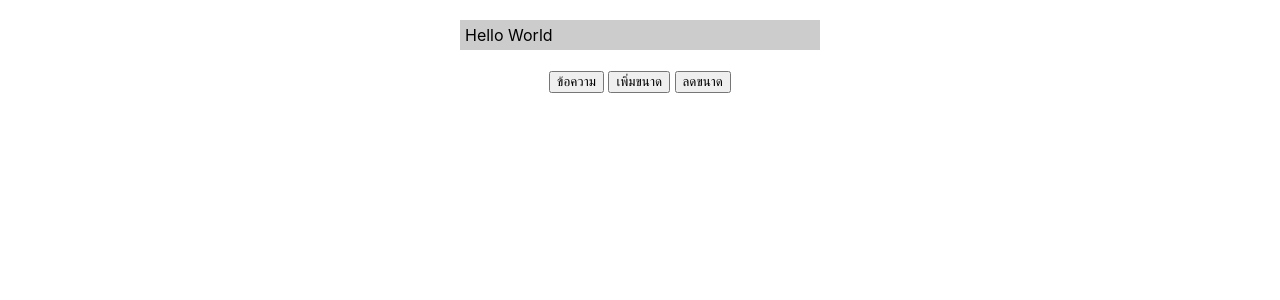
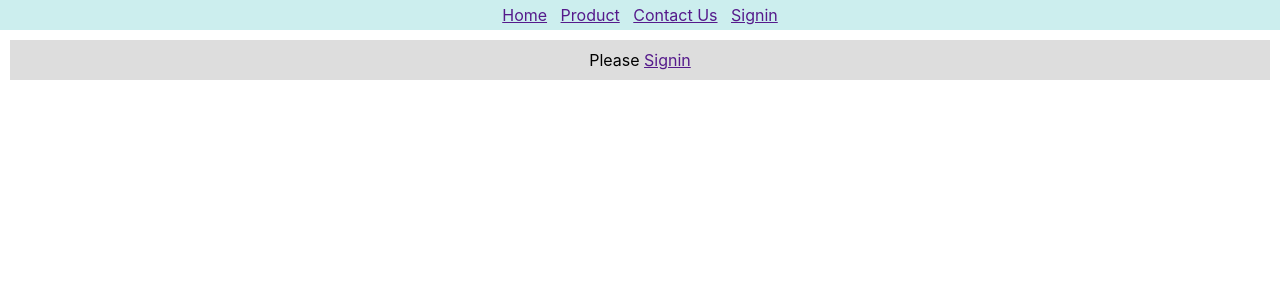
Before and after one commit to jakkaphat2/app1, a React (Create React App) app: page / in a window 1280 px wide. Shown: the top 300 px of the page. Built offline with nearby package versions, Linux system fonts and the light colour scheme.

Commit message:
context-content-header

```diff
--- a/src/App.js
+++ b/src/App.js
@@ -1,16 +1,15 @@
-import logo from './logo.svg';
-import './App.css';
-import React from 'react';
-import { Content, Footer, Header } from './func-components';
-import Calendar from './class-components';
-import Button from './class-components';
-import {Calculator2} from './Calculator';
-import EventData2 from './even-data';
-import RefsArray from './refs-array'
-import MessageBox from './state-func.js'
+import React from 'react'
+import { userContext } from './context'
+import Header2 from './context-header2'
+import Content2 from './context-content2'
 
-function App() {
-  return <MessageBox/>
+export default function App() {
+  let [user, setUser] = React.useState('')
+
+  return (
+    <userContext.Provider value={[user, setUser]}>
+      <Header2 />
+      <Content2 />
+    </userContext.Provider>
+  )
 }
-
-export default App;
--- /dev/null
+++ b/src/context-content2.js
@@ -0,0 +1,28 @@
+import React from 'react'
+import { userContext } from './context'
+
+export default function Content2() {
+  let [user, setUser] = React.useContext(userContext)
+
+  const contentStyle = {
+    backgroundColor: '#ddd',
+    textAlign: 'center',
+    margin: 10,
+    padding: 10
+  }
+
+  const onClickSignin = (event) => {
+    event.preventDefault()
+    setUser('Tom Jerry')
+  }
+
+  return (
+    <div style={contentStyle}>
+      {
+        (user)
+          ? <span>Hello {user}</span>
+          : <span>Please <a href="" onClick={onClickSignin}>Signin</a></span>
+      }
+    </div>
+  )
+}
--- /dev/null
+++ b/src/context-header2.js
@@ -0,0 +1,39 @@
+import React from 'react'
+import { userContext } from './context'
+
+export default class Header2 extends React.Component {
+  static contextType = userContext
+
+  render() {
+    let [user, setUser] = this.context
+
+    const headerStyle = {
+      backgroundColor: '#cee',
+      textAlign: 'center',
+      padding: 5
+    }
+
+    const onClickSignout = (event) => {
+      event.preventDefault()
+      setUser('')
+    }
+
+    const onClickSignin = (event) => {
+      event.preventDefault()
+      setUser('John')
+    }
+
+    return (
+      <div style={headerStyle}>
+        <a href="">Home</a>&nbsp;&nbsp;&nbsp;
+        <a href="">Product</a>&nbsp;&nbsp;&nbsp;
+        <a href="">Contact Us</a>&nbsp;&nbsp;&nbsp;
+        {
+          (user)
+            ? <span>{user}&nbsp;&nbsp;<a href="" onClick={onClickSignout}>Signout</a></span>
+            : <span><a href="" onClick={onClickSignin}>Signin</a></span>
+        }
+      </div>
+    )
+  }
+}
--- /dev/null
+++ b/src/context.js
@@ -0,0 +1,3 @@
+import React,{createContext} from "react";
+
+export const userContext=createContext()
--- a/src/state-func.js
+++ b/src/state-func.js
@@ -12,7 +12,7 @@
   }
 
   const onClickZoomIn = () => {
-    let newSize = size + 200
+    let newSize = size + 1
     setSize(newSize)
   }
 
```
Also changed, not shown: src/context-content.js (added, +19 -0 lines), src/index.css (line endings or trailing spaces).
